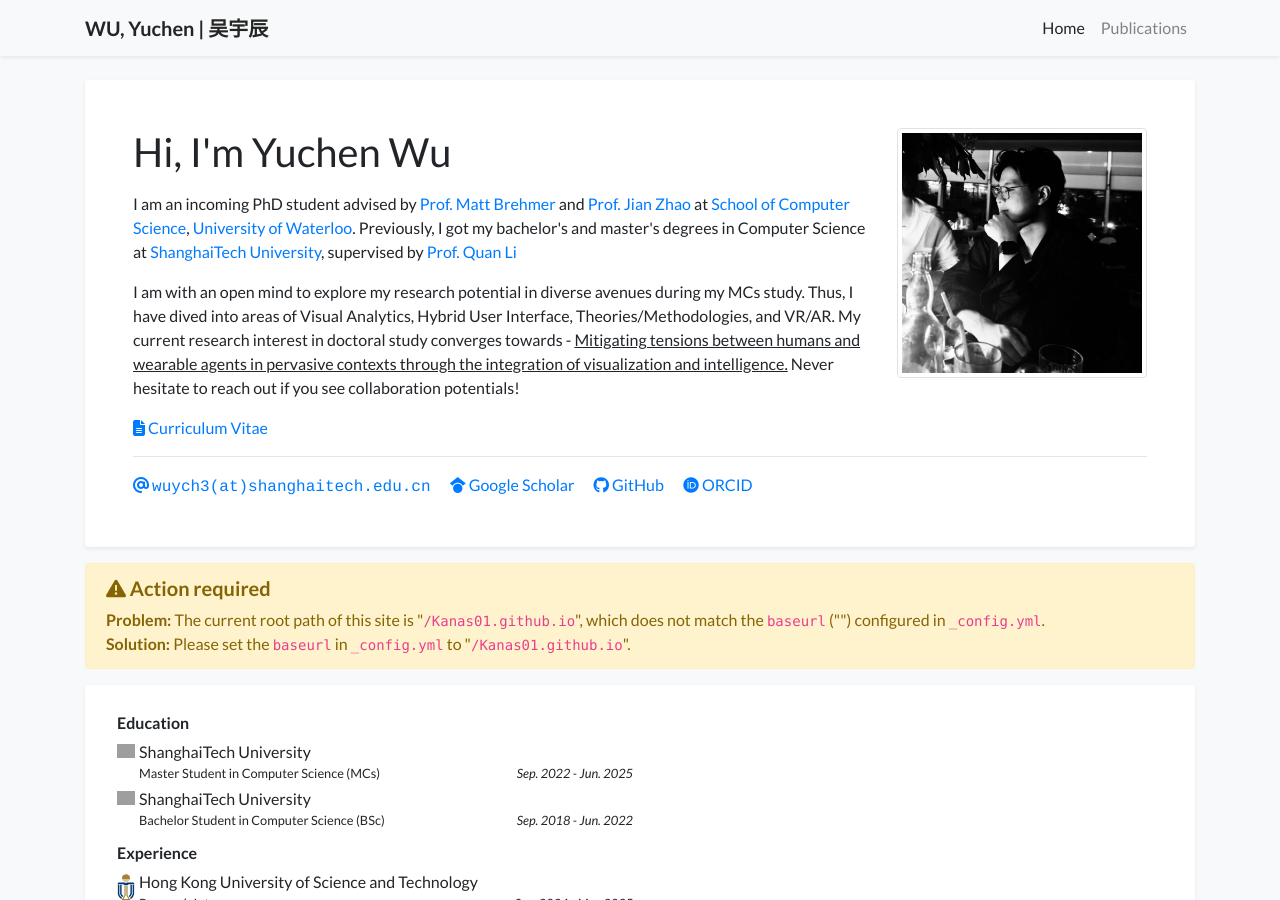
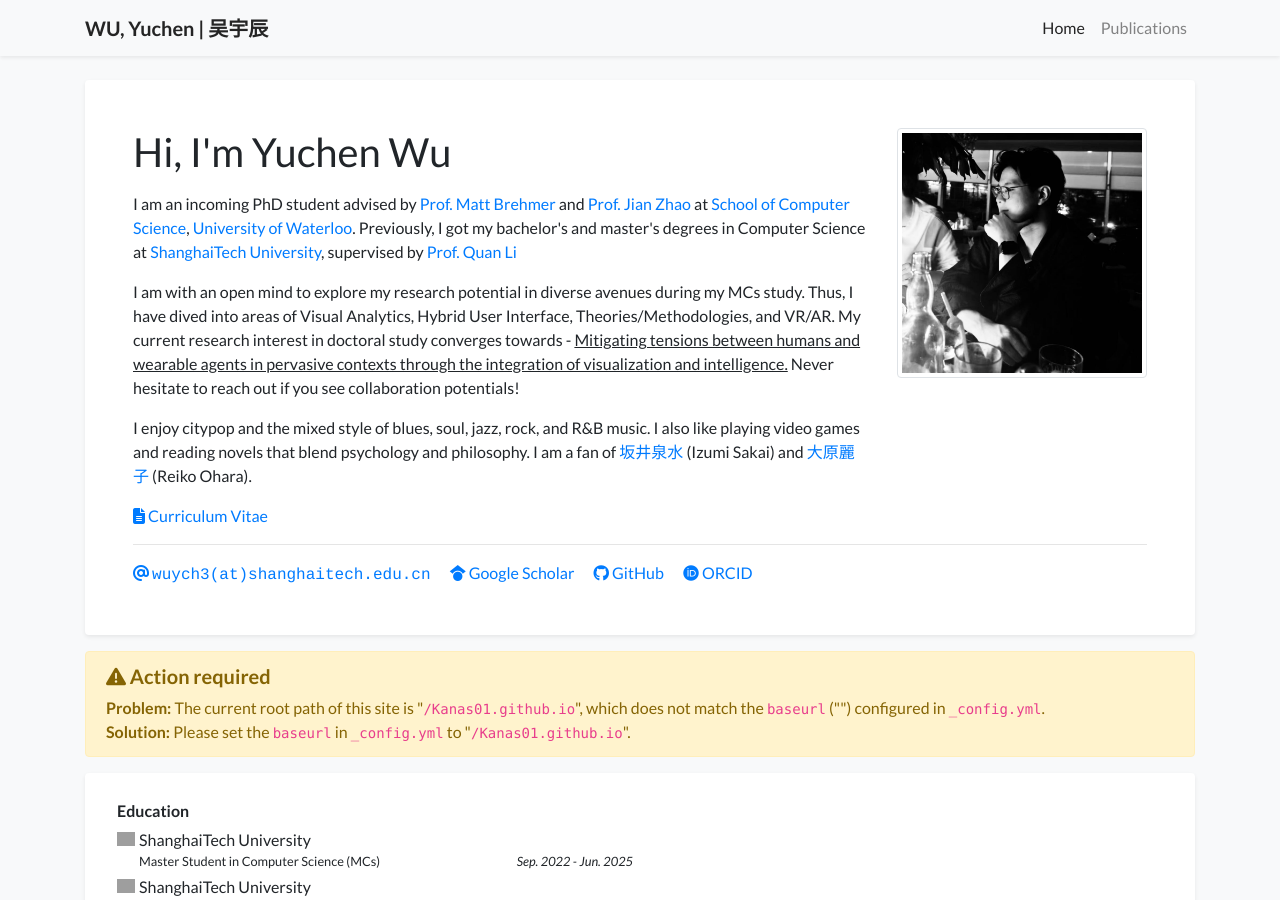
Before and after one commit to Kanas01/Kanas01.github.io, a Jekyll site: the page built from index.html, in a window 1280 px wide and 900 px high. Built offline with Jekyll 4.4.1, drawn with Linux system fonts in a browser that asks for light colours; a style sheet for code colours, icons or effects is not loaded; grey boxes are pictures that could not be loaded.

Commit message:
update profile 2

```diff
--- a/_data/profile.yml
+++ b/_data/profile.yml
@@ -28,6 +28,10 @@ short_bio: >-
     I am with an open mind to explore my research potential in diverse avenues during my MCs study. Thus, I have dived into areas of Visual Analytics, Hybrid User Interface, Theories/Methodologies, and VR/AR.
     My current research interest in doctoral study converges towards - <u>Mitigating tensions between humans and wearable agents in pervasive contexts through the integration of visualization and intelligence.</u> Never hesitate to reach out if you see collaboration potentials!
   </P>
+  <p>
+    I enjoy citypop and the mixed style of blues, soul, jazz, rock, and R&B music. I also like playing video games and reading novels that blend psychology and philosophy.
+    I am a fan of <a href="https://www.youtube.com/channel/UC9OXNkUKmf3bUx8N9l8jM2w">坂井泉水</a> (Izumi Sakai) and <a href="https://en.wikipedia.org/wiki/Reiko_Ohara">大原麗子</a> (Reiko Ohara).
+  </p>
 
 portrait_url: /assets/images/photos/MyPortrait.jpg
 portrait_caption: >-
--- a/index.html
+++ b/index.html
@@ -23,6 +23,6 @@ navbar_title: Home
 {%
     include widgets/publication_card.html
     publications=pubs
-    title='<i class="fas fa-file-text-o"></i> Recent & Selected Publications'
+    title='<i class="fas fa-folder-open"></i> Recent & Selected Publications'
 %}
 {% endif %}
```
